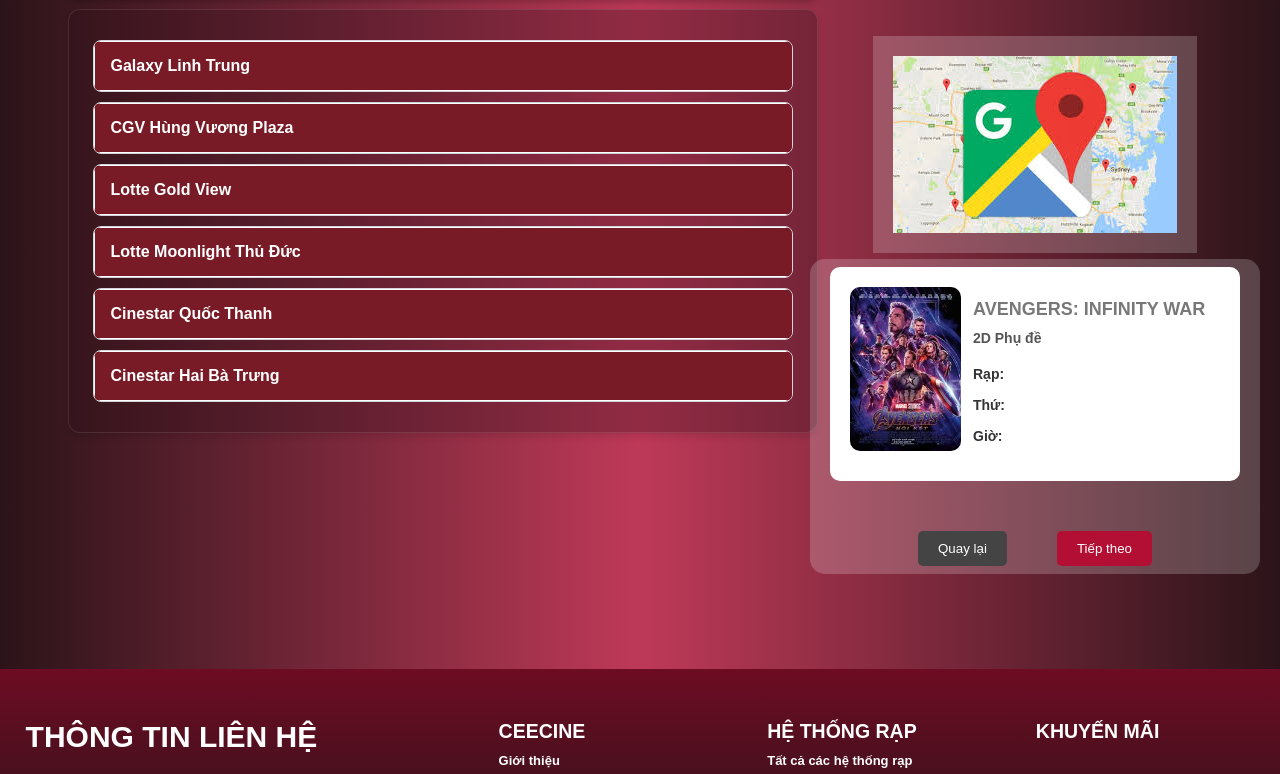
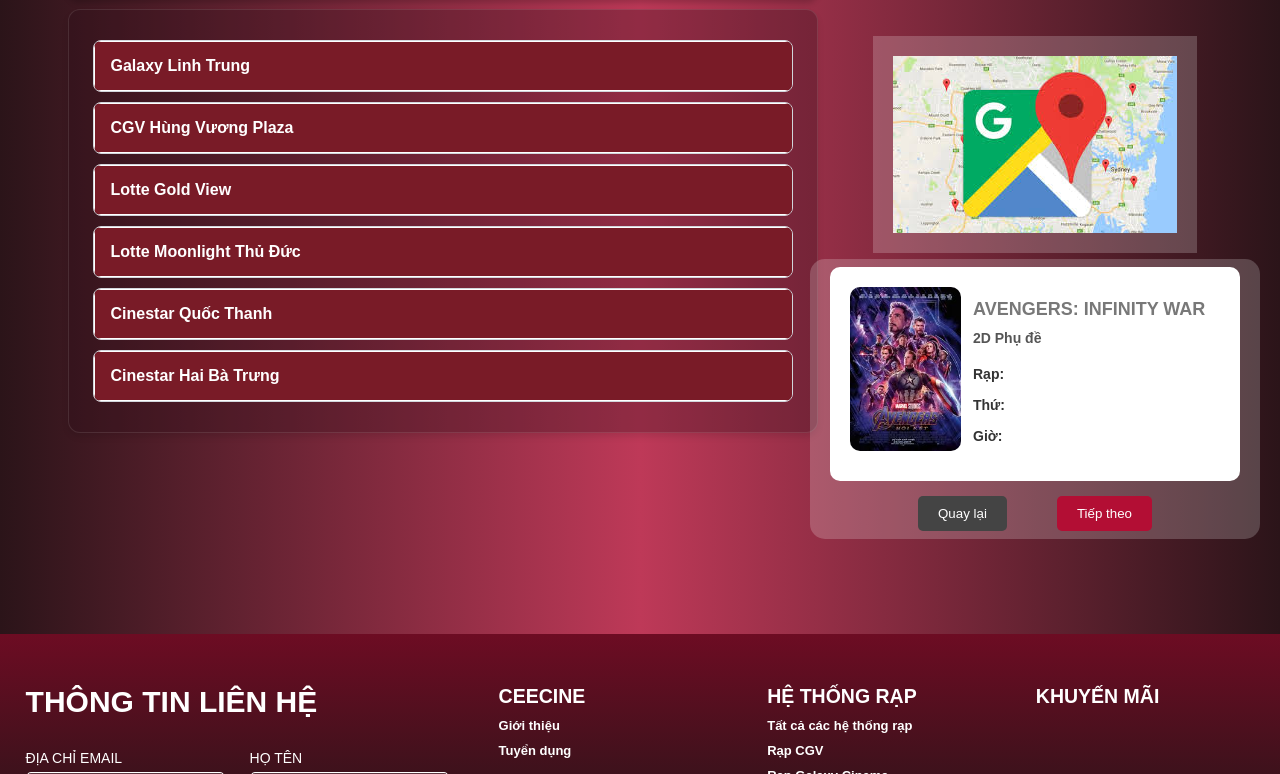
Before and after one commit to lnliris/IE104-Internet-and-Web-Technology, a React (Vite) app in the folder frontend/: page /showtime in a window 1280 px wide. Shown: the part 508-1282 px from the top of the page. Built offline with nearby package versions, Linux system fonts and the light colour scheme; a web font is replaced by a local one.

Commit message:
fix a liite showtime

```diff
--- a/frontend/src/BookingFlow_components/components_ShowTime/confirm.css
+++ b/frontend/src/BookingFlow_components/components_ShowTime/confirm.css
@@ -9,7 +9,7 @@
     padding-left: 20px;
     padding-right: 20px;
     max-width: 450px;
-
+    gap: 15px;
     margin-bottom: 10px;
     margin-top: 5px;
   }
@@ -25,6 +25,7 @@
     max-width: 450px;
     box-sizing: border-box;
     width: 100%;
+
   }
 
   /* Poster */
@@ -86,7 +87,6 @@
     display: flex;
     justify-content: center;
     gap: 50px;
-    margin-top: 20px;
     width: 300px;
   }
 
```
Also changed, not shown: frontend/src/BookingFlow_components/components_SelectSeats/SelectSeats.jsx (added, +11 -0 lines).
